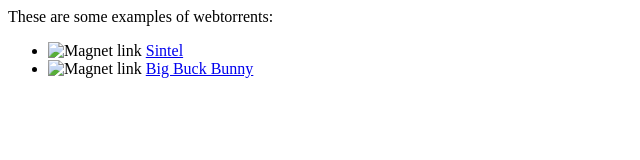
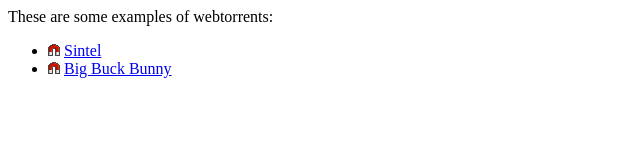
Before and after one commit to OpenWebTorrent/search.openwebtorrent.com, a plain HTML site: page index.html in a window 1280 px wide. Shown: the whole page, without its empty margins (0-640 px from the left). Drawn offline with Linux system fonts and the light colour scheme; the site is published under a folder, as on GitHub Pages, so addresses that start at the root find nothing.

Commit message:
Fix image links

```diff
--- a/index.html
+++ b/index.html
@@ -6,13 +6,13 @@
   <p>These are some examples of webtorrents:</p>
   <ul>
     <li>
-      <img src="/images/icon-magnet.gif" alt="Magnet link">
+      <img src="images/icon-magnet.gif" alt="Magnet link">
       <a href="magnet:?xt=urn:btih:08ada5a7a6183aae1e09d831df6748d566095a10&dn=Sintel&tr=udp%3A%2F%2Fexplodie.org%3A6969&tr=udp%3A%2F%2Ftracker.coppersurfer.tk%3A6969&tr=udp%3A%2F%2Ftracker.empire-js.us%3A1337&tr=udp%3A%2F%2Ftracker.leechers-paradise.org%3A6969&tr=udp%3A%2F%2Ftracker.opentrackr.org%3A1337&tr=wss%3A%2F%2Ftracker.btorrent.xyz&tr=wss%3A%2F%2Ftracker.fastcast.nz&tr=wss%3A%2F%2Ftracker.openwebtorrent.com&ws=https%3A%2F%2Fwebtorrent.io%2Ftorrents%2F&xs=https%3A%2F%2Fwebtorrent.io%2Ftorrents%2Fsintel.torrent">
         Sintel
       </a>
     </li>
     <li>
-      <img src="/images/icon-magnet.gif" alt="Magnet link">
+      <img src="images/icon-magnet.gif" alt="Magnet link">
       <a href="magnet:?xt=urn:btih:dd8255ecdc7ca55fb0bbf81323d87062db1f6d1c&dn=Big+Buck+Bunny&tr=udp%3A%2F%2Fexplodie.org%3A6969&tr=udp%3A%2F%2Ftracker.coppersurfer.tk%3A6969&tr=udp%3A%2F%2Ftracker.empire-js.us%3A1337&tr=udp%3A%2F%2Ftracker.leechers-paradise.org%3A6969&tr=udp%3A%2F%2Ftracker.opentrackr.org%3A1337&tr=wss%3A%2F%2Ftracker.btorrent.xyz&tr=wss%3A%2F%2Ftracker.fastcast.nz&tr=wss%3A%2F%2Ftracker.openwebtorrent.com&ws=https%3A%2F%2Fwebtorrent.io%2Ftorrents%2F&xs=https%3A%2F%2Fwebtorrent.io%2Ftorrents%2Fbig-buck-bunny.torrent">
         Big Buck Bunny
       </a>
```
